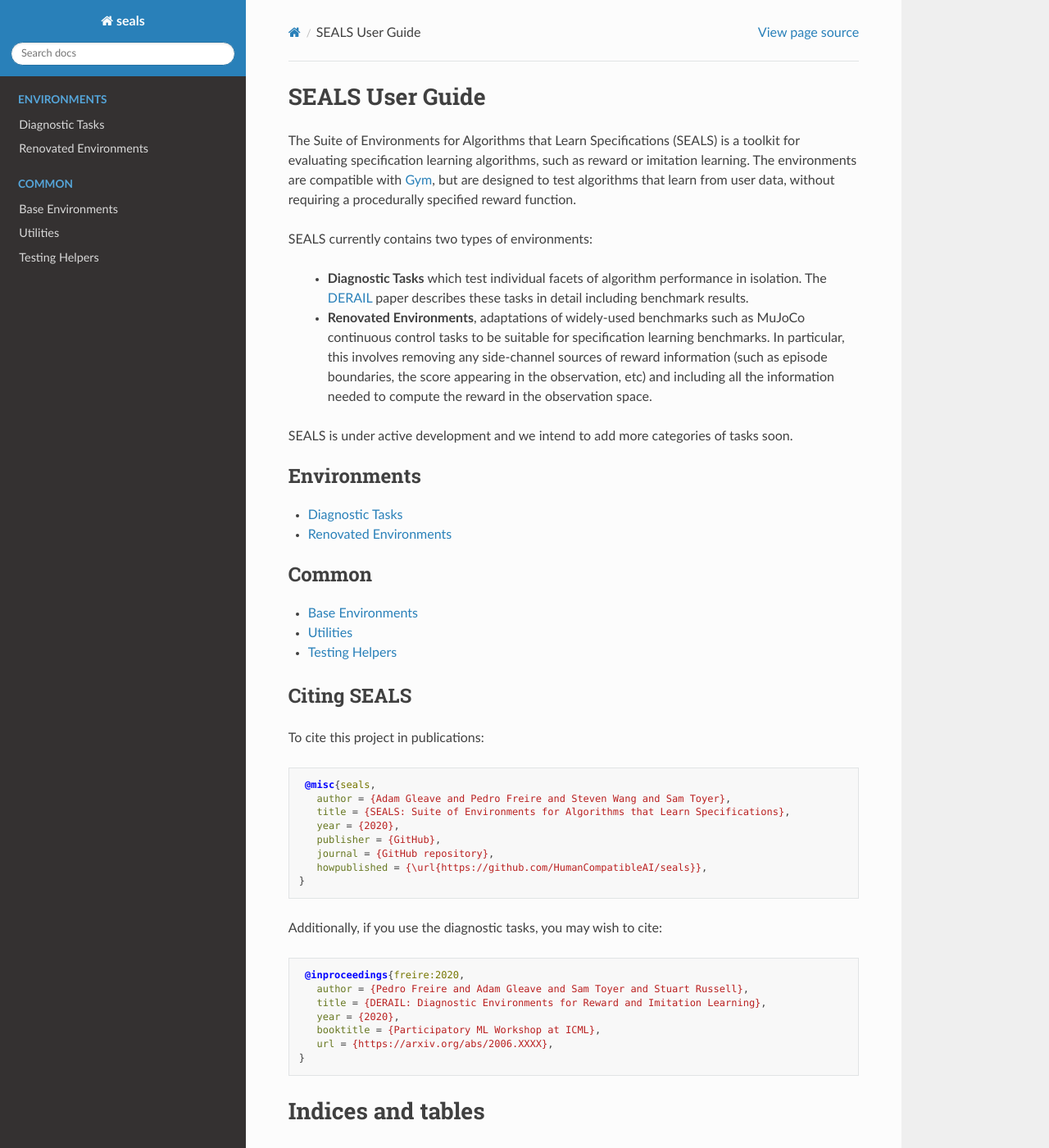
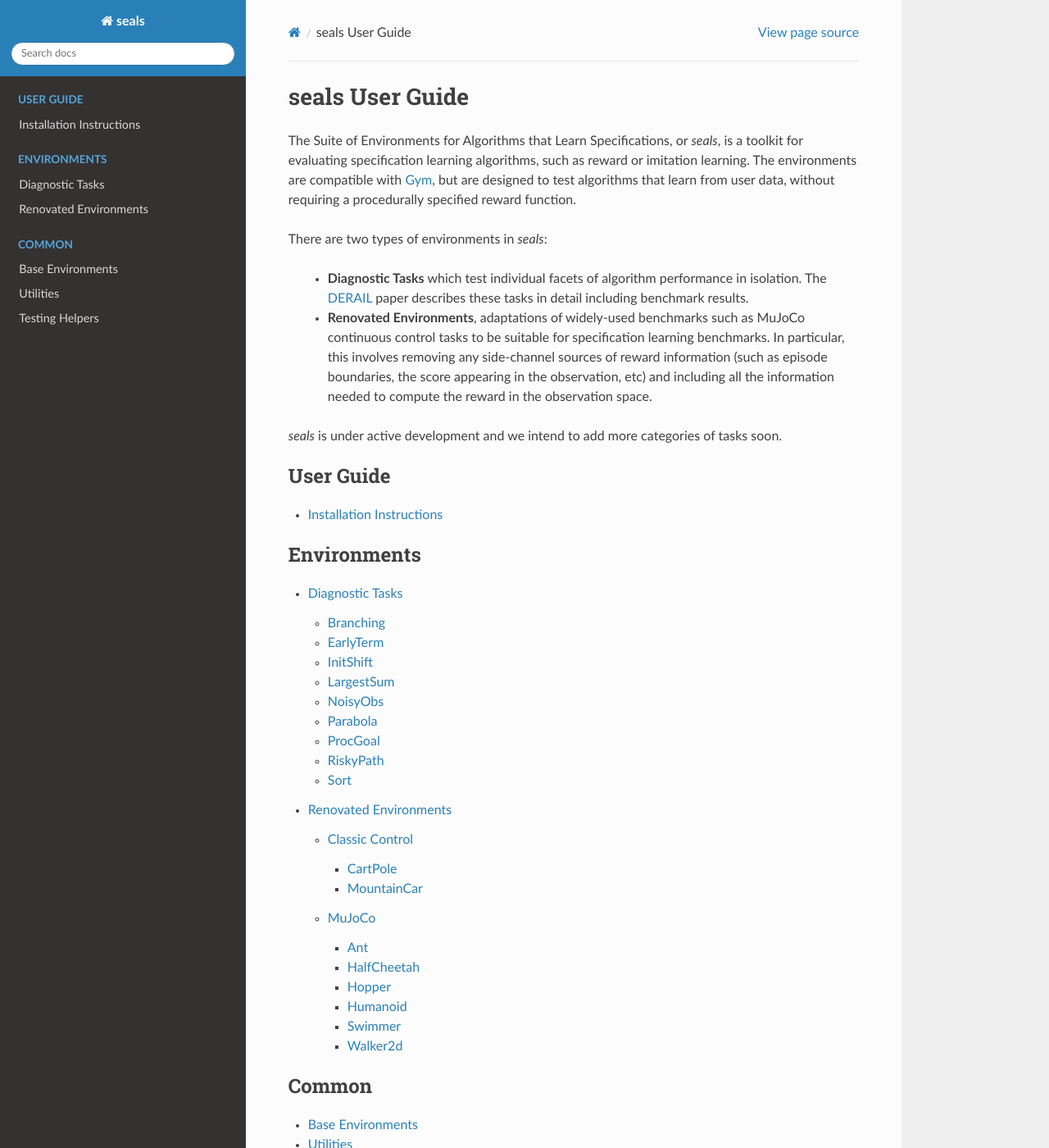
Before and after one commit to HumanCompatibleAI/seals, a Sphinx documentation site: the page built from docs/index.rst, in a window 1280 px wide and 1400 px high. Shown: the whole window at 82% size. Built offline with Sphinx 7.4.7 and the Read the Docs theme 2.0.0, drawn with Linux system fonts in a browser that asks for light colours; some of the changed text lies outside the part shown.

Commit message:
Typeset as lower-case seals to appear softer

```diff
--- a/docs/index.rst
+++ b/docs/index.rst
@@ -1,12 +1,12 @@
-SEALS User Guide
+seals User Guide
 ================
 
-The Suite of Environments for Algorithms that Learn Specifications (SEALS) is a toolkit for
+The Suite of Environments for Algorithms that Learn Specifications, or *seals*, is a toolkit for
 evaluating specification learning algorithms, such as reward or imitation learning. The environments
 are compatible with `Gym <https://github.com/openai/gym/>`_, but are designed to test algorithms
 that learn from user data, without requiring a procedurally specified reward function.
 
-SEALS currently contains two types of environments:
+There are two types of environments in *seals*:
 
     * **Diagnostic Tasks** which test individual facets of algorithm performance in isolation.
       The `DERAIL <https://arxiv.org/abs/2006.XXXXX>`_ paper describes these tasks in detail
@@ -17,24 +17,31 @@ SEALS currently contains two types of environments:
       the score appearing in the observation, etc) and including all the information needed to
       compute the reward in the observation space.
 
-SEALS is under active development and we intend to add more categories of tasks soon.
+*seals* is under active development and we intend to add more categories of tasks soon.
 
 .. toctree::
    :maxdepth: 1
+   :caption: User Guide
+
+   guide/install
+
+
+.. toctree::
+   :maxdepth: 3
    :caption: Environments
 
    environments/diagnostic
    environments/renovated
 
 .. toctree::
-   :maxdepth: 1
+   :maxdepth: 2
    :caption: Common
 
    common/base_envs
    common/util
    common/testing
 
-Citing SEALS
+Citing seals
 ------------
 To cite this project in publications:
 
@@ -42,7 +49,7 @@ To cite this project in publications:
 
     @misc{seals,
       author = {Adam Gleave and Pedro Freire and Steven Wang and Sam Toyer},
-      title = {SEALS: Suite of Environments for Algorithms that Learn Specifications},
+      title = {{seals}: Suite of Environments for Algorithms that Learn Specifications},
       year = {2020},
       publisher = {GitHub},
       journal = {GitHub repository},
@@ -55,7 +62,7 @@ Additionally, if you use the diagnostic tasks, you may wish to cite:
 
     @inproceedings{freire:2020,
       author = {Pedro Freire and Adam Gleave and Sam Toyer and Stuart Russell},
-      title = {DERAIL: Diagnostic Environments for Reward and Imitation Learning},
+      title = {{DERAIL}: Diagnostic Environments for Reward and Imitation Learning},
       year = {2020},
       booktitle = {Participatory ML Workshop at ICML},
       url = {https://arxiv.org/abs/2006.XXXX},
```
Also changed, not shown: README.md (+8 -6 lines).
